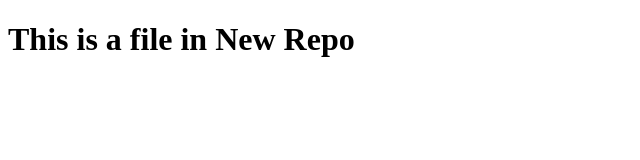
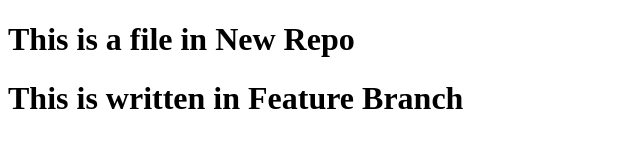
Before and after one commit to shrinathhirugade7/NewRepo, a plain HTML site: page index.html in a window 1280 px wide. Shown: the whole page, without its empty margins (0-640 px from the left). Drawn offline with Linux system fonts and the light colour scheme.

Commit message:
index is modified

```diff
--- a/index.html
+++ b/index.html
@@ -7,6 +7,7 @@
 </head>
 <body>
     <h1>This is a file in New Repo</h1>
+    <h1>This is written in Feature Branch</h1>
 
 </body>
 </html>
```
